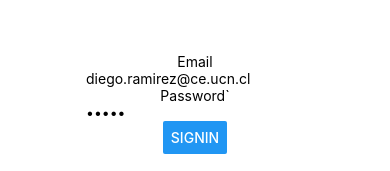
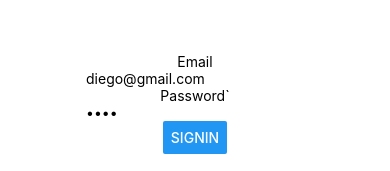
Before and after one commit to BrayanAMC/WebMovil-frontend, a React Native app: screen /SignIn in a window 390 px wide. Shown: the part 351-522 px from the top of the page. Built offline with nearby package versions, Linux system fonts and the light colour scheme.

Commit message:
feat: update sign in

```diff
--- a/App.tsx
+++ b/App.tsx
@@ -1,4 +1,5 @@
 import React from 'react';
+import { AppRegistry } from 'react-native';
 import { ApolloClient, InMemoryCache, ApolloProvider } from '@apollo/client';
 import { NavigationContainer } from '@react-navigation/native';
 import { createNativeStackNavigator } from '@react-navigation/native-stack';
@@ -8,7 +9,7 @@ import HomeScreen from './screens/HomeScreen';
 const Stack = createNativeStackNavigator();
 
 const client = new ApolloClient({
-  uri: 'https://localhost:4000/graphql',
+  uri: 'http://localhost:4000/graphql',
   cache: new InMemoryCache()
 });
 
@@ -28,3 +29,4 @@ export default function App() {
     </ApolloProvider>
   );
 }
+AppRegistry.registerComponent('MyApplication', () => App);
--- a/screens/SignInScreen.tsx
+++ b/screens/SignInScreen.tsx
@@ -1,27 +1,37 @@
 import React from 'react';
-import axios from 'axios';
 import { useState } from 'react';
 import { Button, StyleSheet, Text, TextInput, View } from 'react-native';
-import { ENDPOINT_MS_USER } from 'react-native-dotenv';
 import { useUserStore } from '../stores/useUserStore';
 
+import { useMutation, gql } from '@apollo/client';
+
+const POST_USER= gql`
+mutation postUser($email: String!, $password: String!) {
+  login(input:{
+    name: $email
+    email: $password
+  })
+}`;
+
+
 const SignInScreen = ({ navigation }: any) => {
-  const [email, setEmail] = useState('diego.ramirez@ce.ucn.cl');
-  const [password, setPassword] = useState('12345');
+  const [email, setEmail] = useState('diego@gmail.com');
+  const [password, setPassword] = useState('1234');
   const [error, setError] = useState(false);
   const [errorMessage, setErrorMessage] = useState('');
   const { accessToken, setAccessToken } = useUserStore();
+
+  const [signInMutation] = useMutation(POST_USER);
 
   const signInRequest = async (email: string, password: string) => {
     setError(false);
 
     try {
-      const response = await axios.post(`${ENDPOINT_MS_USER}/sign-in`, {
-        email,
-        password,
+      const response = await signInMutation({
+        variables: { email, password },
       });
-
-      const accessToken = response?.data?.accessToken || '';
+      console.log(response)
+      const accessToken = response.data.login ;
       setAccessToken(accessToken);
       navigation.navigate('Home');
     } catch (e: any) {
@@ -35,7 +45,7 @@ const SignInScreen = ({ navigation }: any) => {
     <View style={styles.container}>
       <Text>Email</Text>
       <TextInput
-        placeholder="email@email.cl"
+        placeholder="email@email.com"
         value={email}
         inputMode="email"
         onChangeText={(text: string) => setEmail(text)}
```
